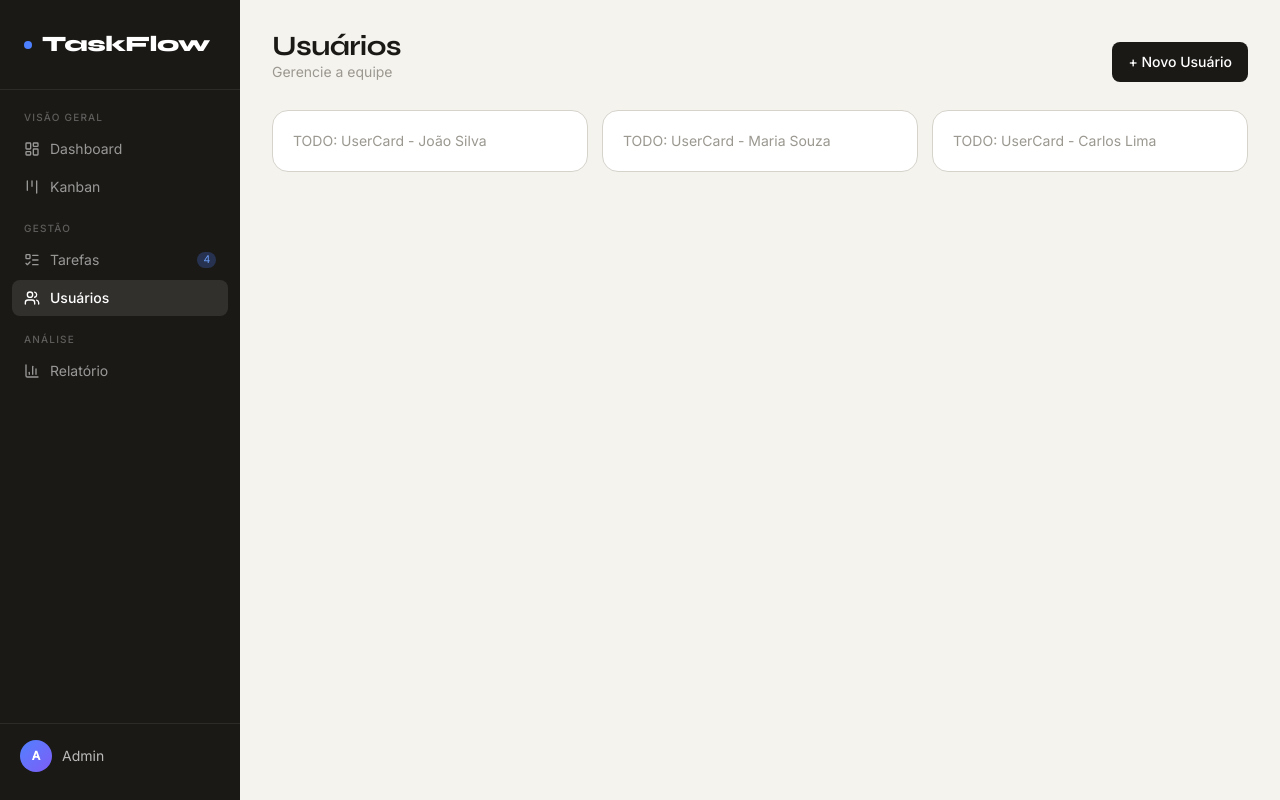
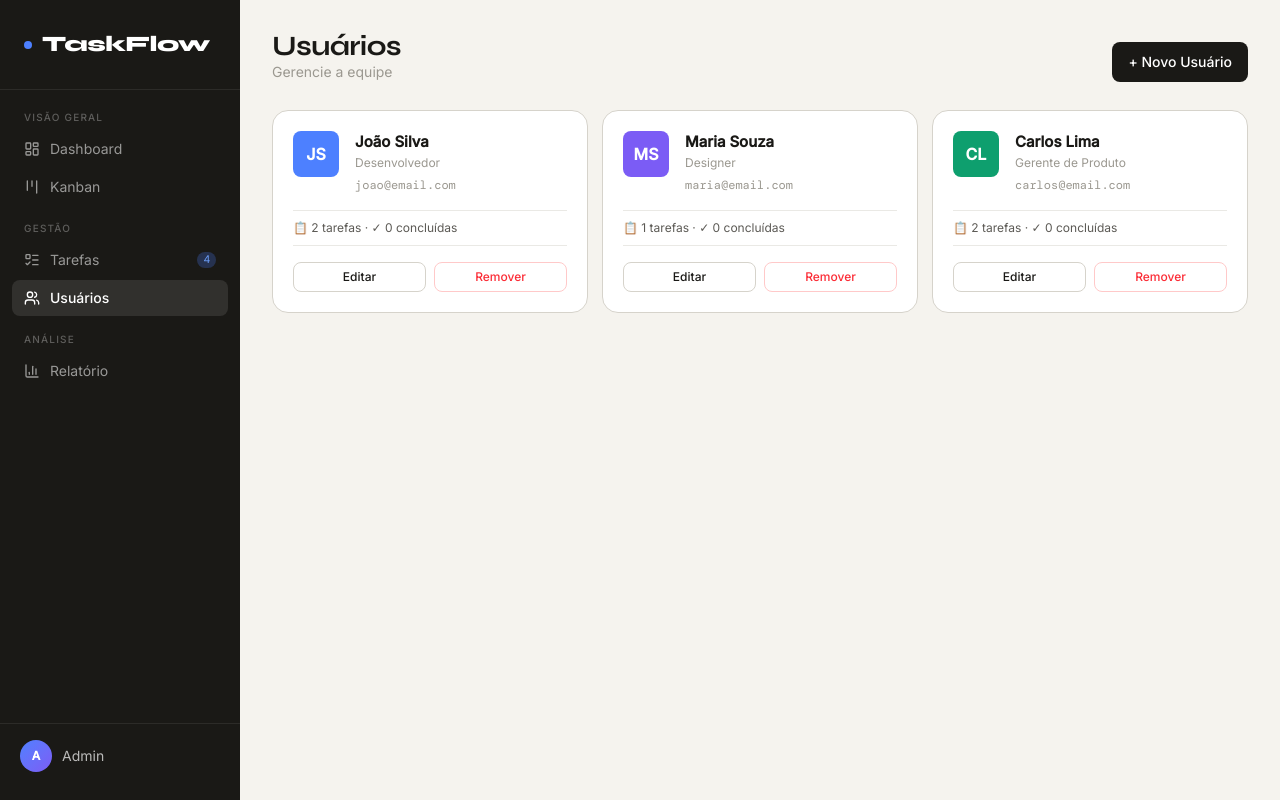
Before and after one commit to VictorFujiyama/taskflow, a React (Vite) app: page /usuarios in a window 1280 px wide. Built offline with nearby package versions, Linux system fonts and the light colour scheme.

Commit message:
feat: componentes UserCard e ProgressBar

```diff
--- a/src/components/ProgressBar/ProgressBar.jsx
+++ b/src/components/ProgressBar/ProgressBar.jsx
@@ -1,24 +1,26 @@
-// ============================================================
-// PROGRESS BAR — Barra de progresso com label
-// TODO: Implementar este componente
-//
-// Props:
-//   - label: texto à esquerda (ex: "Concluídas")
-//   - valor: texto/número à direita (ex: "40%")
-//   - porcentagem: number 0-100 (largura do preenchimento)
-//   - cor: cor do preenchimento (ex: "var(--color-green)")
-//
-// Layout:
-//   - Linha com label à esquerda e valor à direita
-//   - Barra: height 8px, bg cinza, rounded
-//   - Preenchimento: mesma height, cor definida, rounded, transição suave
-// ============================================================
+export default function ProgressBar({ label, valor, porcentagem, cor }) {
+  // Garante que a porcentagem fique entre 0 e 100 para não quebrar o layout
+  const larguraAtiva = Math.min(Math.max(porcentagem || 0, 0), 100);
 
-export default function ProgressBar({ label, valor, porcentagem, cor }) {
-  // TODO: Implementar
   return (
-    <div className="my-3.5">
-      <p className="text-text-3 text-xs">TODO: ProgressBar - {label}</p>
+    <div className="my-3.5 w-full">
+      {/* Linha com Label e Valor (Ex: Concluídas | 40%) */}
+      <div className="flex justify-between items-center mb-1.5">
+        <span className="text-text-2 text-[12px] font-medium">{label}</span>
+        <span className="text-text-1 text-[12px] font-bold">{valor}</span>
+      </div>
+
+      {/* Container da Barra (Fundo cinza) */}
+      <div className="h-[8px] w-full bg-border/20 rounded-full overflow-hidden">
+        {/* Preenchimento da Barra */}
+        <div
+          className="h-full rounded-full transition-all duration-500 ease-in-out"
+          style={{
+            width: `${larguraAtiva}%`,
+            backgroundColor: cor || 'var(--color-blue)'
+          }}
+        ></div>
+      </div>
     </div>
   )
 }
--- a/src/components/UserCard/UserCard.jsx
+++ b/src/components/UserCard/UserCard.jsx
@@ -1,33 +1,50 @@
 import { iniciais } from '../../data/helpers'
 
-// ============================================================
-// USER CARD — Card de usuário na página Usuários
-// TODO: Implementar este componente
-//
-// Props:
-//   - usuario: { id, nome, email, funcao, cor }
-//   - tarefasDoUsuario: array de tarefas atribuídas a este usuário
-//   - onEdit: function(id)
-//   - onDelete: function(id)
-//
-// Layout:
-//   - Avatar quadrado arredondado (46x46) com iniciais e cor do usuário
-//   - Nome (15px, bold)
-//   - Cargo (12px, cinza)
-//   - Email (12px, font mono)
-//   - Contagem: "📋 X tarefas · ✓ Y concluídas"
-//   - Botões: "Editar" (outline) e "Remover" (danger)
-//
-// Estilo:
-//   - Card branco, border, rounded-2xl, padding 20px
-//   - Hover: shadow maior
-// ============================================================
+export default function UserCard({ usuario, tarefasDoUsuario = [], onEdit, onDelete }) {
+  // Cálculo das tarefas concluídas
+  const concluidas = tarefasDoUsuario.filter(t => t.concluida || t.status === 'concluida').length;
 
-export default function UserCard({ usuario, tarefasDoUsuario, onEdit, onDelete }) {
-  // TODO: Implementar
   return (
-    <div className="bg-surface border border-border rounded-2xl p-5">
-      <p className="text-text-3 text-sm">TODO: UserCard - {usuario.nome}</p>
+    <div className="bg-surface border border-border rounded-2xl p-5 hover:shadow-lg transition-shadow">
+      <div className="flex items-start gap-4">
+        {/* Avatar: 46x46, iniciais e cor */}
+        <div
+          className="w-[46px] h-[46px] rounded-lg flex items-center justify-center text-white font-bold shrink-0"
+          style={{ backgroundColor: usuario.cor || '#6366f1' }}
+        >
+          {iniciais(usuario.nome)}
+        </div>
+
+        {/* Informações do Usuário */}
+        <div className="flex-1 min-w-0">
+          <h3 className="text-[15px] font-bold text-text-1 truncate">{usuario.nome}</h3>
+          <p className="text-[12px] text-text-3">{usuario.funcao}</p>
+          <p className="text-[12px] font-mono text-text-3 mt-1 truncate">{usuario.email}</p>
+        </div>
+      </div>
+
+      {/* Contagem de Tarefas */}
+      <div className="mt-4 py-2 border-y border-border/50">
+        <p className="text-[12px] text-text-2">
+          📋 {tarefasDoUsuario.length} tarefas · ✓ {concluidas} concluídas
+        </p>
+      </div>
+
+      {/* Botões de Ação */}
+      <div className="mt-4 flex gap-2">
+        <button
+          onClick={() => onEdit(usuario.id)}
+          className="flex-1 py-1.5 text-xs font-medium border border-border rounded-lg hover:bg-muted transition-colors"
+        >
+          Editar
+        </button>
+        <button
+          onClick={() => onDelete(usuario.id)}
+          className="flex-1 py-1.5 text-xs font-medium text-red-500 border border-red-200 rounded-lg hover:bg-red-50 transition-colors"
+        >
+          Remover
+        </button>
+      </div>
     </div>
   )
 }
```
